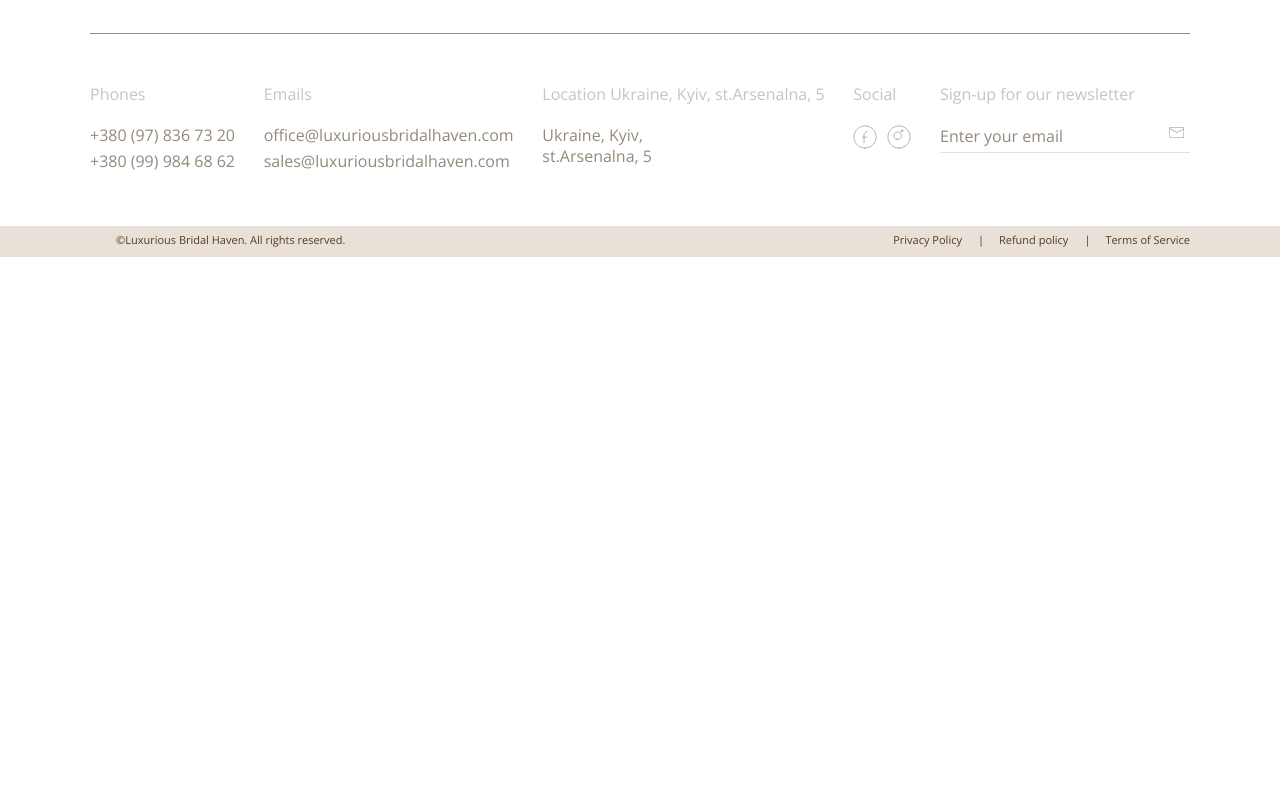
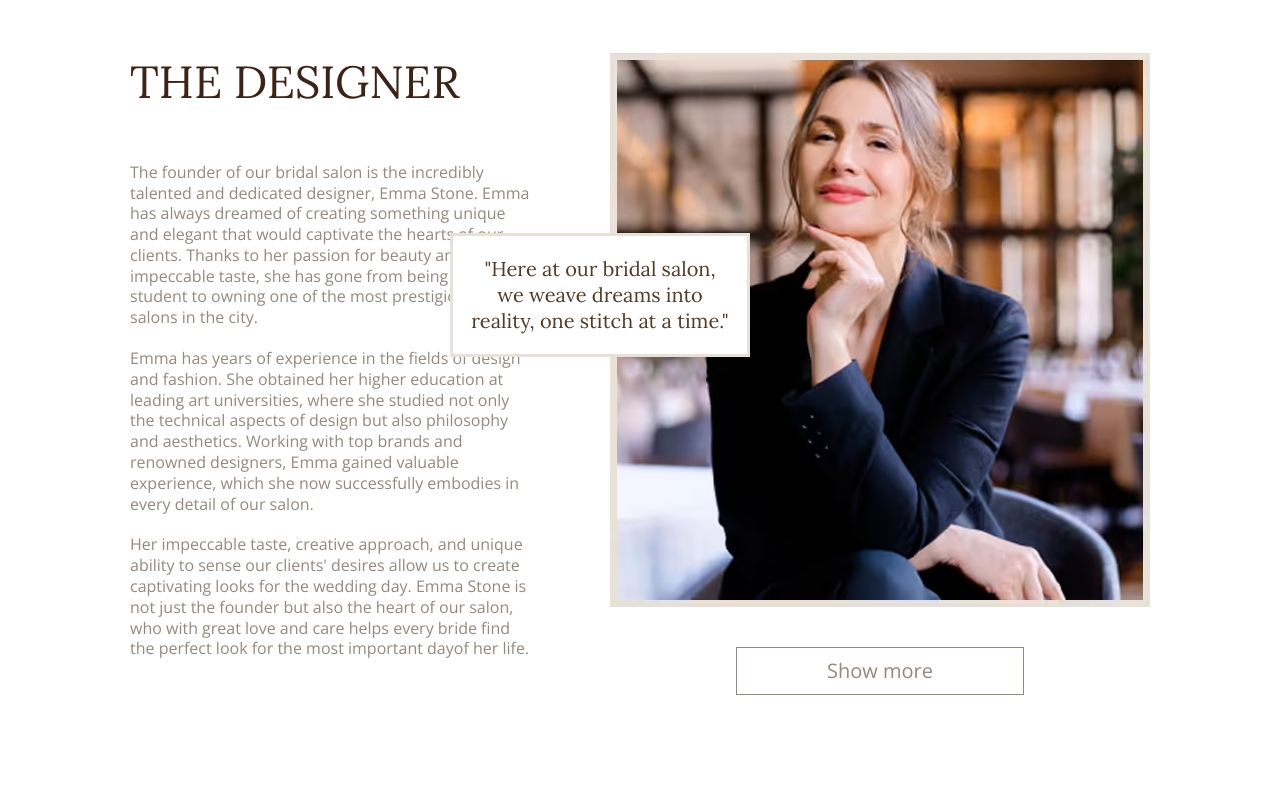
Before and after one commit to galinayakibchuk/Luxurious-Bridal-Haven, a website: page app/pages/index.html in a window 1280 px wide. Shown: the part 2377-3167 px from the top of the page. Before the commit the page ends 2634 px from the top, so only its background shows below. Drawn offline with nearby package versions, Linux system fonts and the light colour scheme; files that its build step writes are made by us from their sources; files whose address does not match are found by name.

Commit message:
added section designer

```diff
--- a/app/pages/index.html
+++ b/app/pages/index.html
@@ -55,5 +55,54 @@
     </div>
   </section>
   <!--=include join-us.html -->
+  <section class="designer">
+    <div class="container">
+      <div class="designer__inner">
+        <div class="designer__content">
+          <h2 class="designer__title">
+            THE DESIGNER
+          </h2>
+          <p class="designer__text">
+            The founder of our bridal salon is the incredibly talented and dedicated designer, Emma Stone. Emma has
+            always dreamed
+            of creating something unique and elegant that would captivate the hearts of our clients. Thanks to her
+            passion for
+            beauty and impeccable taste, she has gone from being a design student to owning one of the most prestigious
+            bridal
+            salons in the city.
+          </p>
+          <p class="designer__text">
+            Emma has years of experience in the fields of design and fashion. She obtained her higher education at
+            leading art
+            universities, where she studied not only the technical aspects of design but also philosophy and aesthetics.
+            Working
+            with top brands and renowned designers, Emma gained valuable experience, which she now successfully embodies
+            in every
+            detail of our salon.
+          </p>
+          <p class="designer__text">
+            Her impeccable taste, creative approach, and unique ability to sense our clients' desires allow us to create
+            captivating
+            looks for the wedding day. Emma Stone is not just the founder but also the heart of our salon, who with
+            great love and
+            care helps every bride find the perfect look for the most important dayof her life.
+          </p>
+        </div>
+        <div class="designer__box">
+          <picture>
+            <source srcset="images/designer.avif" type="image/avif">
+            <source srcset="images/designer.webp" type="image/webp">
+            <img class="designer__img" src="images/designer.jpg" alt="Alt text">
+          </picture>
+          <p class="designer__caption">
+            "Here at our bridal salon, we weave dreams into reality, one stitch at a time."
+          </p>
+          <a class="designer__link" href="#">
+            Show more
+          </a>
+        </div>
+      </div>
+    </div>
+  </section>
 </main>
 <!--=include footer.html -->
--- a/app/scss/style.scss
+++ b/app/scss/style.scss
@@ -338,3 +338,57 @@ body {
     color: vars.$color-primary;
   }
 }
+
+.designer {
+  padding: 150px 0 210px;
+  &__inner {
+    padding: 0 40px;
+    display: flex;
+    justify-content: space-between;
+  }
+
+  &__content {
+    max-width: 400px;
+  }
+
+  &__title {
+    @extend %lora-400;
+    font-size: 45px;
+    margin-bottom: 50px;
+  }
+
+  &__text {
+    font-size: 16px;
+    margin-bottom: 20px;
+    color: vars.$color-text-muted;
+  }
+
+  &__box {
+    text-align: center;
+    position: relative;
+  }
+
+  &__img {
+    margin-bottom: 40px;
+  }
+
+  &__caption {
+    padding: 20px 18px;
+    width: 300px;
+    @extend %lora-400;
+    color: vars.$color-primary;
+    font-size: 20px;
+    border: 3px solid vars.$bg-primary;
+    position: absolute;
+    top: 180px;
+    left: -160px;
+    background-color: #fff;
+  }
+
+  &__link {
+    display: inline-block;
+    padding: 10px 90px;
+    color: vars.$color-text-muted;
+    border: 1px solid vars.$color-text-muted;
+  }
+}
```
Also changed, not shown: app/images/designer.avif (added), app/images/designer.jpg (added), app/images/designer.webp (added), app/images/src/designer.jpg (added).
